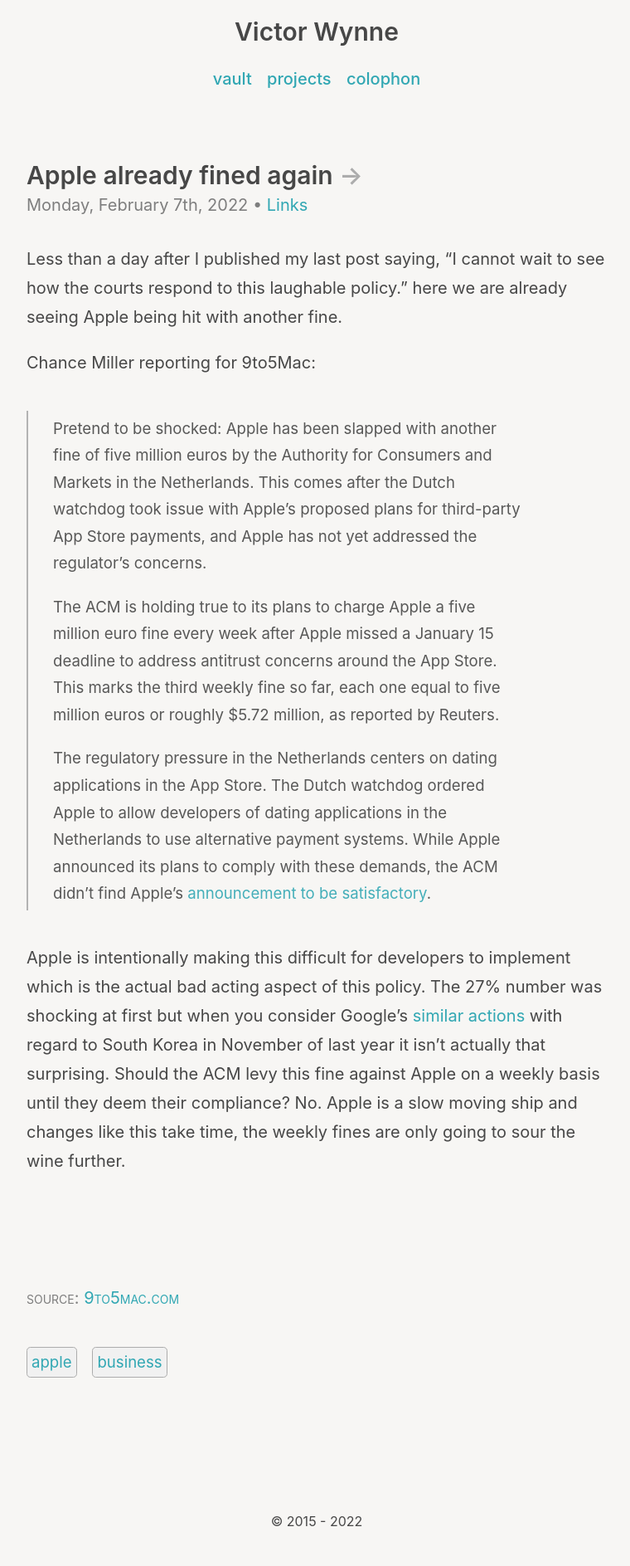
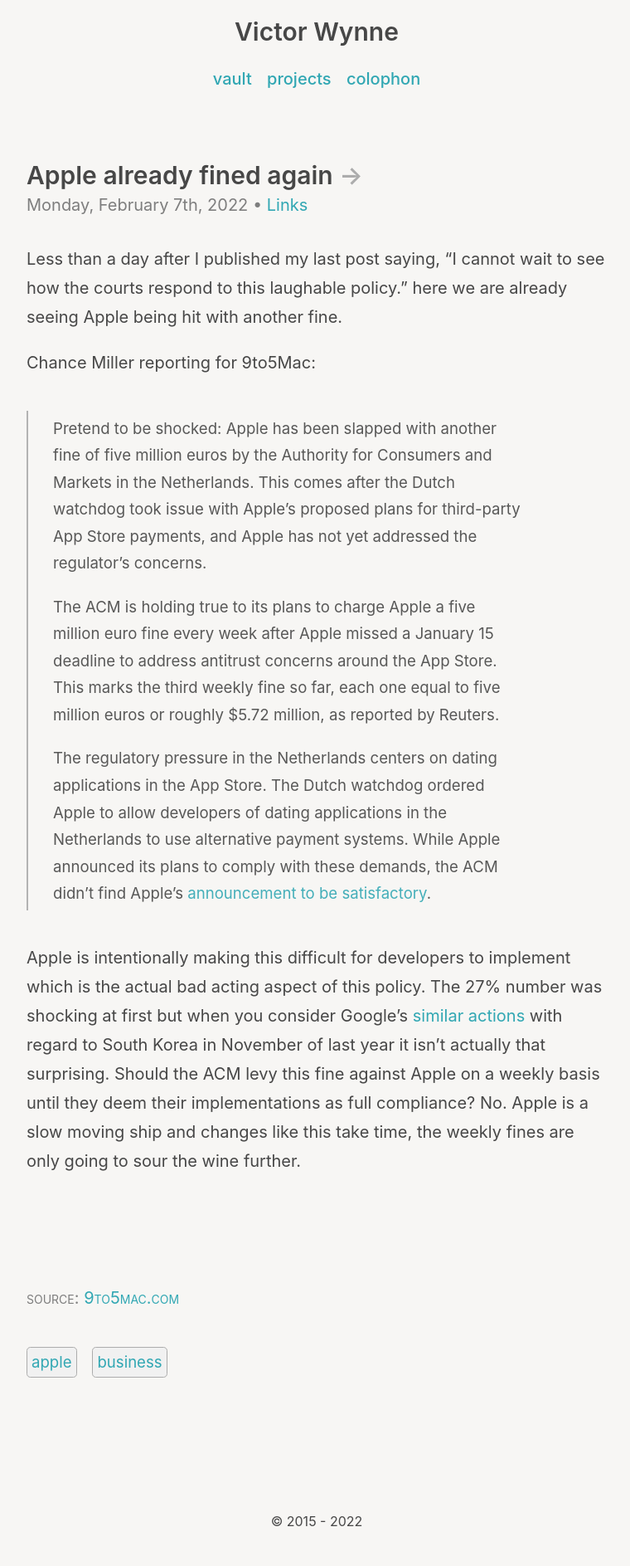
Before and after one commit to wertercatt/tooters, a Jekyll site: the page built from _posts/2022-02-07-apple-already-fined-again.md, in a window 1280 px wide. Shown: the whole page at 83% size, without its empty margins (258-1018 px from the left). Built offline with Jekyll 4.4.1, drawn with Linux system fonts in a browser that asks for light colours.

Commit message:
Update 2022-02-07-apple-already-fined-again.md

```diff
--- a/_posts/2022-02-07-apple-already-fined-again.md
+++ b/_posts/2022-02-07-apple-already-fined-again.md
@@ -17,4 +17,4 @@
 >
 >The regulatory pressure in the Netherlands centers on dating applications in the App Store. The Dutch watchdog ordered Apple to allow developers of dating applications in the Netherlands to use alternative payment systems. While Apple announced its plans to comply with these demands, the ACM didn’t find Apple’s [announcement to be satisfactory](https://9to5mac.com/2022/01/24/apple-netherlands-dating-apps-payments/).
 
-Apple is intentionally making this difficult for developers to implement which is the actual bad acting aspect of this policy. The 27% number was shocking at first but when you consider Google's [similar actions](https://developers-kr.googleblog.com/2021/11/enabling-alternative-billing-in-korea-en.html) with regard to South Korea in November of last year it isn't actually that surprising. Should the ACM levy this fine against Apple on a weekly basis until they deem their compliance? No. Apple is a slow moving ship and changes like this take time, the weekly fines are only going to sour the wine further.
+Apple is intentionally making this difficult for developers to implement which is the actual bad acting aspect of this policy. The 27% number was shocking at first but when you consider Google's [similar actions](https://developers-kr.googleblog.com/2021/11/enabling-alternative-billing-in-korea-en.html) with regard to South Korea in November of last year it isn't actually that surprising. Should the ACM levy this fine against Apple on a weekly basis until they deem their implementations as full compliance? No. Apple is a slow moving ship and changes like this take time, the weekly fines are only going to sour the wine further.
```
